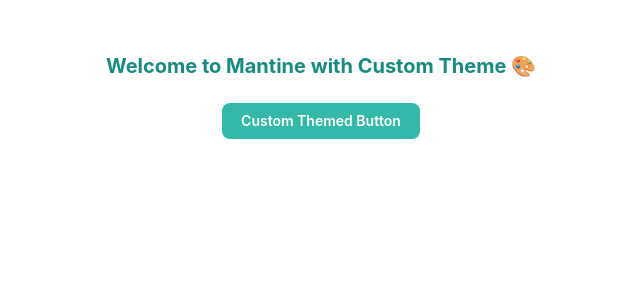
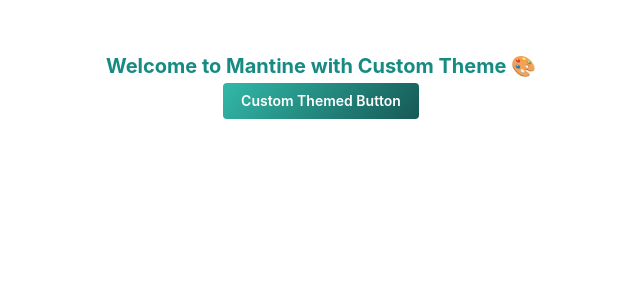
Before and after one commit to deepakdey412/Hospital-Management-System, a React (Create React App) app in the folder FRONTEND/hms-frontend/: page / in a window 1280 px wide. Shown: the top 300 px of the page, without its empty margins (319-959 px from the left). Built offline with nearby package versions, Linux system fonts and the light colour scheme.

Commit message:
Update frontend

```diff
--- a/FRONTEND/hms-frontend/src/App.tsx
+++ b/FRONTEND/hms-frontend/src/App.tsx
@@ -16,7 +16,12 @@
     ],
   },
   primaryColor: 'primary',
-  primaryShade:  4 // 👈 tells Mantine which color to use as default
+  primaryShade:  4,
+  defaultGradient :{
+      from : "primary.4 ",
+      to : "primary.8",
+      deg : 132,
+  }
 });
 
 export default function App() {
@@ -26,7 +31,7 @@
         <Text size="xl" fw={700} c="primary.6">
           Welcome to Mantine with Custom Theme 🎨
         </Text>
-        <Button color="primary" mt="lg" radius="md">
+        <Button variant='gradient'>
           Custom Themed Button
         </Button>
       </div>
```
